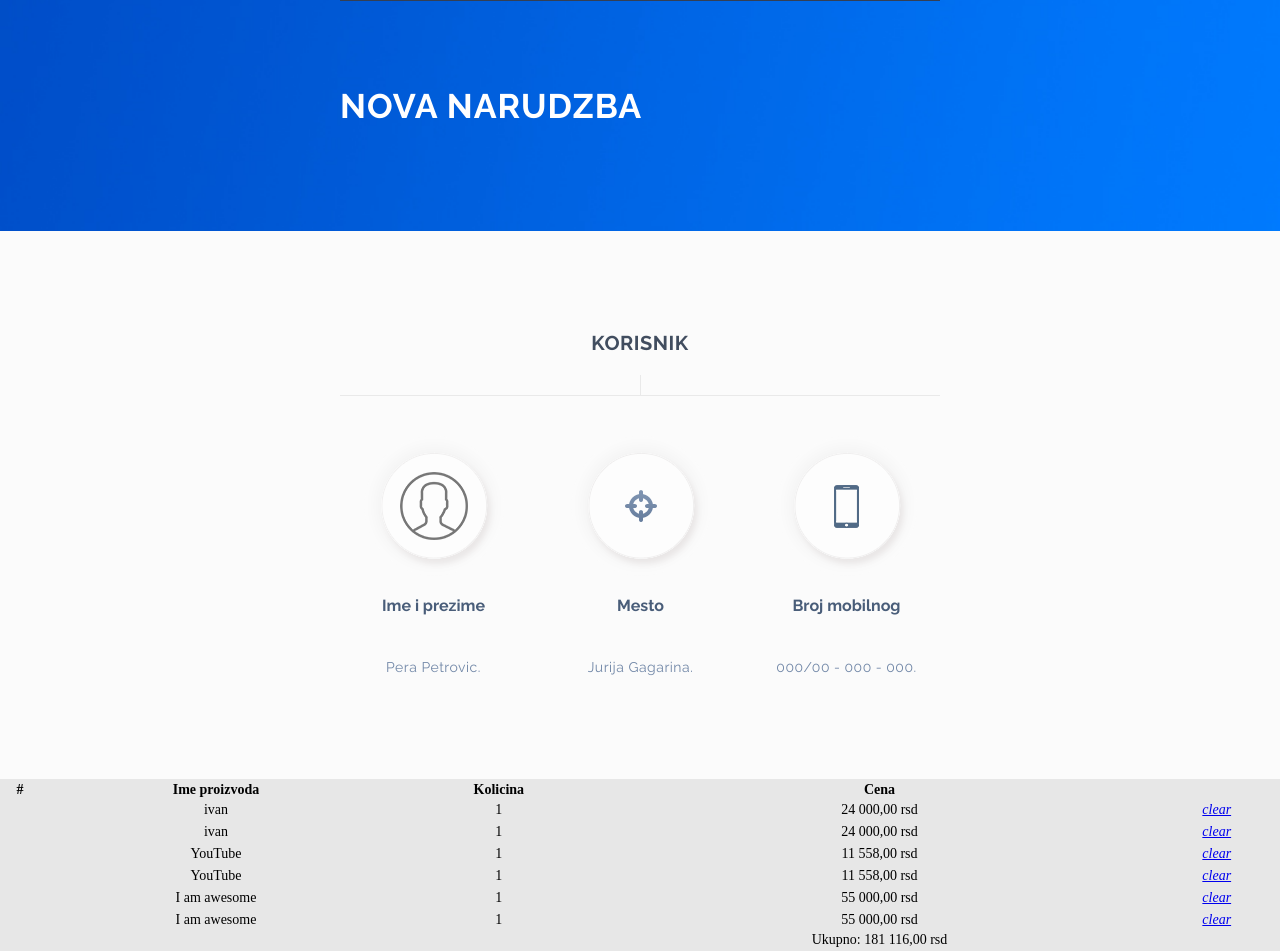
After one commit to jamesvaci/BaneStore, a PHP site: page /BaneStore_Project/newsletter/newsletter.html in a window 1280 px wide. The commit adds this page. Run offline with PHP 8.4, Linux system fonts and the light colour scheme.

Commit message:
newsletter added

```diff
--- a/composer.json
+++ /dev/null
@@ -1,5 +0,0 @@
-{
-    "require": {
-        "swiftmailer/swiftmailer": "^6.0"
-    }
-}
--- a/includes/header-nav.php
+++ b/includes/header-nav.php
@@ -1,7 +1,7 @@
   <body>
       <nav class="navbar navbar-dark bg-dark" style="background-color: #3853D8!important;">
         <div class=" collapse navbar-collapse container d-flex justify-content-between">
-          <a href="index.php" class="navbar-brand"><i class="fa fa-shopping-bag profile_icons" aria-hidden="true"></i>Prodavnica Bane</a>
+          <a href="index.php" class="navbar-brand"><i class="fa fa-shopping-bag profile_icons" aria-hidden="true"></i>Bane Online</a>
           <ul class="nav justify-content-end ">
             <li class="nav-item">
               <a class="nav-link text-white" href="kontakt.php"><i class="fa fa-map-marker profile_icons" aria-hidden="true"></i>Kontakt</a>
--- a/includes/header.php
+++ b/includes/header.php
@@ -8,7 +8,7 @@
     <link rel="icon" href="https://getbootstrap.com/favicon.ico">
 <!--     <link href="addons/font-awesome.css" rel="stylesheet" type="text/css"> -->
     <link rel="stylesheet" href="https://maxcdn.bootstrapcdn.com/font-awesome/4.7.0/css/font-awesome.min.css">
-    <title>Online Prodavnica Bane</title>
+    <title>Bane Online</title>
     <link href="css/bootstrap.css" rel="stylesheet">
     <link href="css/custom.css" rel="stylesheet">
     <link href="https://fonts.googleapis.com/icon?family=Material+Icons" rel="stylesheet">
--- /dev/null
+++ b/newsletter/newsletter.html
@@ -0,0 +1,305 @@
+<!DOCTYPE html PUBLIC "-//W3C//DTD XHTML 1.0 Transitional//EN" "http://www.w3.org/TR/xhtml1/DTD/xhtml1-transitional.dtd">
+<html xmlns="http://www.w3.org/1999/xhtml">
+ <head>
+  <title>Passion - Responsive Email Template</title>
+  <meta http-equiv="Content-Type" content="text/html; charset=utf-8">
+  <meta name="viewport" content="width=device-width, initial-scale=1, maximum-scale=1, user-scalable=0">
+
+  <link href='http://fonts.googleapis.com/css?family=Raleway:600,700,400' rel='stylesheet' type='text/css'>
+
+  <!--
+    **********************************************
+         Template by => http://pixelhint.com
+    **********************************************
+  -->
+
+  <!--  General CSS  -->
+  <style type="text/css">
+    html{
+        width: 100%;
+    }
+
+    body{
+      width: 100%;
+      margin:0;
+      padding:0;
+      -webkit-font-smoothing: antialiased;
+      mso-margin-top-alt:0px;
+      mso-margin-bottom-alt:0px;
+      mso-padding-alt: 0px 0px 0px 0px;
+      background: #E7E7E7;
+    }
+
+    p,h1,h2,h3,h4{
+      margin-top:0;
+      margin-bottom:0;
+      padding-top:0;
+      padding-bottom:0;
+    }
+
+    table{
+      font-size: 14px;
+      border: 0;
+    }
+
+    img{
+      border: none!important;
+    }
+  </style>
+
+  <!--  Responsive CSS  -->
+  <style type="text/css">
+    @media only screen and (max-width: 800px) {
+      body[yahoo] .quote_full_width {width:100% !important;}
+      body[yahoo] .quote_content_width {width:90% !important;}
+    }
+
+    @media only screen and (max-width: 640px) {
+      body[yahoo] .full_width {width:100% !important;}
+      body[yahoo] .content_width{width:80% !important;}
+      body[yahoo] .center_txt {text-align: center!important;}
+      body[yahoo] .post_sep {width:100% !important; height:60px !important;}
+      body[yahoo] .gal_sep {width:100% !important; height:40px !important;}
+      body[yahoo] .gal_img {width:100% !important;}
+      body[yahoo] .bb_space {height:90px !important;}
+
+    }
+  </style>
+</head>
+<body style="margin: 0; padding: 0;" yahoo="fix">
+
+  <!--  billboard  -->
+  <table border="0" cellpadding="0" cellspacing="0" width="100%" background="img/billboard.jpg" bgcolor="#2a3647" style="background-image:url('img/billboard.jpg'); background-size: cover; -webkit-background-size: cover; -moz-background-size: cover -o-background-size: cover; background-position: bottom center; background-repeat: no-repeat; background-color:#2a3647;">
+
+    <!--  header  -->
+    <tr>
+      <td>
+          <table width="600" cellpadding="0" cellspacing="0" align="center" border="0" style="border-collapse:collapse; mso-table-lspace:0pt; mso-table-rspace:0pt; border:0; text-align:center;" class="content_width">
+            <!--  spacing  -->
+            <!--  vertical separator  -->
+            <tr>
+              <td>
+                <table width="600" height="1" align="center" bgcolor="#343f53" border="0"  cellpadding="0" cellspacing="0"style="height:1px!important; width:600px; background-color:#343f53; padding:0; border-collapse:collapse; mso-table-lspace:0pt; mso-table-rspace:0pt;">
+                  <tr>
+                    <td></td>
+                  </tr>
+                </table>
+              </td>
+            </tr>
+            <!--  end vertical separator  -->
+          </table>
+      </td>
+    </tr>
+    <!--  end header  -->
+
+    <!--  spacing  -->
+      <tr>
+        <td height="80">&nbsp;</td>
+      </tr>
+    <!--  end spacing  -->
+
+    <!--  caption  -->
+    <tr>
+      <td>
+        <table width="600" cellpadding="0" cellspacing="0" align="center" class="content_width" style="border-collapse:collapse; mso-table-lspace:0pt; mso-table-rspace:0pt;">
+          <tr>
+            <td>
+              <table width="450" cellpadding="0" cellspacing="0" style="border-collapse:collapse; mso-table-lspace:0pt; mso-table-rspace:0pt;" class="content_width" align="left">
+                <tr>
+                  <td style="color: #fff; font-family: 'Raleway', Helvetica, Arial, sans-serif; font-size: 34px; font-weight: 700; text-transform: uppercase; line-height:50px; letter-spacing:1px;">Nova narudzba</td>
+                </tr>
+              </table>
+            </td>
+          </tr>
+        </table>
+      </td>
+    </tr>
+    <!--  end caption  -->
+
+    <!--  spacing  -->
+      <tr>
+        <td height="100">&nbsp;</td>
+      </tr>
+    <!--  end download btn  -->
+
+    <!--  end spacing  -->
+  </table><!--  end billboard  -->
+
+  <!--  features section  -->
+  <table width="100%" border="0" cellpadding="0" cellspacing="0" bgcolor="#fbfbfb" style="border-collapse:collapse; mso-table-lspace:0pt; mso-table-rspace:0pt;">
+      <!--  spacing  -->
+      <tr>
+        <td width="100%" height="100">&nbsp;</td>
+      </tr>
+      <!--  end spacing  -->
+      <tr>
+        <td>
+          <table width="600" align="center" border="0" cellpadding="0" cellspacing="0" style="text-align:center;" class="content_width">
+            <!--  section title  -->
+            <tr>
+              <td style="color: #414d5f; font-family: 'Raleway', Helvetica, Arial, sans-serif; font-size: 20px; font-weight: 700; letter-spacing:.5px; text-transform:uppercase;">Korisnik</td>
+            </tr>
+            <!--  end section title  -->
+
+            <!--  spacing  -->
+            <tr>
+              <td width="100%" height="20">&nbsp;</td>
+            </tr>
+            <!--  end spacing  -->
+
+            <!--  vertical separator  -->
+            <tr>
+              <td>
+                <table width="1" height="20" align="center" bgcolor="#e9e9e9" border="0"  cellpadding="0" cellspacing="0"style="height:20px!important; padding:0; border-collapse:collapse; mso-table-lspace:0pt; mso-table-rspace:0pt;">
+                  <tr>
+                    <td></td>
+                  </tr>
+                </table>
+              </td>
+            </tr>
+            <!--  end vertical separator  -->
+
+            <!--  horizontal separator  -->
+            <tr>
+              <td>
+                <table width="100%" height="1" align="center" bgcolor="#e9e9e9" border="0"  cellpadding="0" cellspacing="0"style="padding:0;border-collapse:collapse; mso-table-lspace:0pt; mso-table-rspace:0pt;">
+                  <tr>
+                    <td></td>
+                  </tr>
+                </table>
+              </td>
+            </tr>
+            <!--  end horizontal separator  -->
+
+            <!--  spacing  -->
+            <tr>
+              <td width="100%" height="40">&nbsp;</td>
+            </tr>
+            <!--  end spacing  -->
+
+            <!--  features  -->
+            <tr>
+              <td>
+                <table width="394" cellpadding="0" align="left" cellspacing="0"style="border-collapse:collapse; mso-table-lspace:0pt; mso-table-rspace:0pt;" class="full_width">
+                  <tr>
+                    <td>
+
+                      <!--  feature 1  -->
+                      <table width="187" cellpadding="0" align="left" cellspacing="0"style="text-align:center; border-collapse:collapse; mso-table-lspace:0pt; mso-table-rspace:0pt;" class="full_width">
+                          <tr>
+                            <td>
+                                <img src="img/icon1.png" width="140" height="140" alt="" title="" align="center" border="0" style="display: inline-block; border:0;"/>
+                            </td>
+                          </tr>
+                          <tr>
+                            <td width="100%" height="20"></td>
+                          </tr><tr>
+                            <td style="color: #495d79; font-family: 'Raleway', Helvetica, Arial, sans-serif; font-size: 16px; font-weight: 700;">Ime i prezime</td>
+                          </tr>
+                          <tr>
+                            <td width="100%" height="40"></td>
+                          </tr>
+                  <tr>
+                    <td>
+                        <p style="color: #7187a7; font-family: 'Raleway', Helvetica, Arial, sans-serif; font-size: 14px; line-height:24px; letter-spacing:.5px; font-weight: 400;">Pera Petrovic.</p>
+                    </td>
+                      </table>
+                      <!--  end feature 1  -->
+
+                      <!--  spacing  -->
+                      <table height="40" align="left" border="0" cellpadding="0" cellspacing="0" style="border-collapse:collapse; mso-table-lspace:0pt; mso-table-rspace:0pt;" class="post_sep">
+                        <tr>
+                          <td>&nbsp;</td>
+                        </tr>
+                      </table>
+
+                      <!--  feature 2  -->
+                      <table width="187" cellpadding="0" align="right" cellspacing="0"style="text-align:center; border-collapse:collapse; mso-table-lspace:0pt; mso-table-rspace:0pt;" class="full_width">
+                        <tr>
+                          <td>
+                              <img src="img/icon2.png" width="140" height="140" alt="" title="" align="center" border="0" style="display: inline-block; border:0;"/>
+                          </td>
+                        </tr><tr>
+                          <td width="100%" height="20"></td>
+                        </tr>
+                        <tr>
+                          <td style="color: #495d79; font-family: 'Raleway', Helvetica, Arial, sans-serif; font-size: 16px; font-weight: 700;">Mesto</td>
+                        </tr>
+                        <tr>
+                          <td width="100%" height="40"></td>
+                        </tr>
+                  <tr>
+                    <td>
+                        <p style="color: #7187a7; font-family: 'Raleway', Helvetica, Arial, sans-serif; font-size: 14px; line-height:24px; letter-spacing:.5px; font-weight: 400;">Jurija Gagarina.</p>
+                    </td>
+                  </tr>
+                      </table>
+                      <!--  end feature 2  -->
+
+                    </td>
+                  </tr>
+                </table>
+
+                <!--  spacing  -->
+                <table height="40" align="left" border="0" cellpadding="0" cellspacing="0" style="border-collapse:collapse; mso-table-lspace:0pt; mso-table-rspace:0pt;" class="post_sep">
+                  <tr>
+                    <td>&nbsp;</td>
+                  </tr>
+                </table>
+                <!--  end spacing  -->
+
+                <!--  feature 3  -->
+                <table width="187" align="right" cellpadding="0" cellspacing="0"style="text-align:center; border-collapse:collapse; mso-table-lspace:0pt; mso-table-rspace:0pt;" class="full_width">
+                  <tr>
+                    <td>
+                        <img src="img/icon3.png" width="140" height="140" alt="" title="" align="center" border="0" style="display: inline-block; border:0;"/>
+                    </td>
+                  </tr>
+                  <tr>
+                    <td width="100%" height="20"></td>
+                  </tr>
+                  <tr>
+                    <td style="color: #495d79; font-family: 'Raleway', Helvetica, Arial, sans-serif; font-size: 16px; font-weight: 700;">Broj mobilnog</td>
+                  </tr>
+                  <tr>
+                    <td width="100%" height="40"></td>
+                  </tr>
+                  <tr>
+                    <td>
+                        <p style="color: #7187a7; font-family: 'Raleway', Helvetica, Arial, sans-serif; font-size: 14px; line-height:24px; letter-spacing:.5px; font-weight: 400;">000/00 - 000 - 000.</p>
+                    </td>
+                  </tr>
+                </table>
+                <!--  end feature 3  -->
+              </td>
+            </tr>
+            <!--  end features  -->
+
+          </table>
+        </td>
+      </tr>
+      <tr>
+        <td width="100%" height="100"></td>
+      </tr>
+  </table><!--  end features section  -->
+<table width="100%" border="0" align="center" >
+    <thead>
+      <tr>
+        <th scope="col">#</th>
+        <th scope="col">Ime proizvoda</th>
+        <th scope="col">Kolicina</th>
+        <th scope="col">Cena</th>
+      </tr>
+    </thead>
+    <tbody id="theBody" align="center" >
+    <tr id="891856"><td></td><td>ivan</td><td>1</td><td>24 000,00 rsd</td><td id="5"><a id="subtract_pr" u_id="7" pr_id="5" pr_name="ivan" class="remove-phaseOne" href="#"><i class="material-icons">clear</i></a></td></tr><tr></tr><tr id="914979"><td></td><td>ivan</td><td>1</td><td>24 000,00 rsd</td><td id="5"><a id="subtract_pr" u_id="7" pr_id="5" pr_name="ivan" class="remove-phaseOne" href="#"><i class="material-icons">clear</i></a></td></tr><tr></tr><tr id="274714"><td></td><td>YouTube</td><td>1</td><td>11 558,00 rsd</td><td id="10"><a id="subtract_pr" u_id="7" pr_id="10" pr_name="YouTube" class="remove-phaseOne" href="#"><i class="material-icons">clear</i></a></td></tr><tr></tr><tr id="322140"><td></td><td>YouTube</td><td>1</td><td>11 558,00 rsd</td><td id="10"><a id="subtract_pr" u_id="7" pr_id="10" pr_name="YouTube" class="remove-phaseOne" href="#"><i class="material-icons">clear</i></a></td></tr><tr></tr><tr id="365116"><td></td><td>I am awesome</td><td>1</td><td>55 000,00 rsd</td><td id="13"><a id="subtract_pr" u_id="7" pr_id="13" pr_name="I am awesome" class="remove-phaseOne" href="#"><i class="material-icons">clear</i></a></td></tr><tr></tr><tr id="781861"><td></td><td>I am awesome</td><td>1</td><td>55 000,00 rsd</td><td id="13"><a id="subtract_pr" u_id="7" pr_id="13" pr_name="I am awesome" class="remove-phaseOne" href="#"><i class="material-icons">clear</i></a></td></tr><tr>       <td></td>
+        <td></td>
+        <td></td>
+        <td id="price">Ukupno: 181 116,00 rsd</td>
+      </tr>
+    </tbody>
+  </table>
+
+
+</body>
+</html>
```
Also changed, not shown: newsletter/img/billboard.jpg (added), newsletter/img/icon1.png (added), newsletter/img/icon2.png (added), newsletter/img/icon3.png (added), 1 other file.
